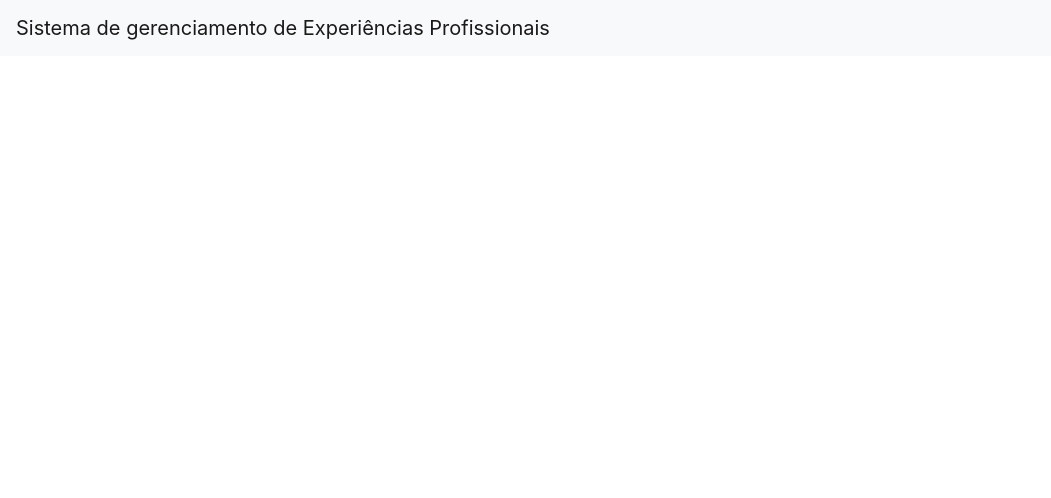
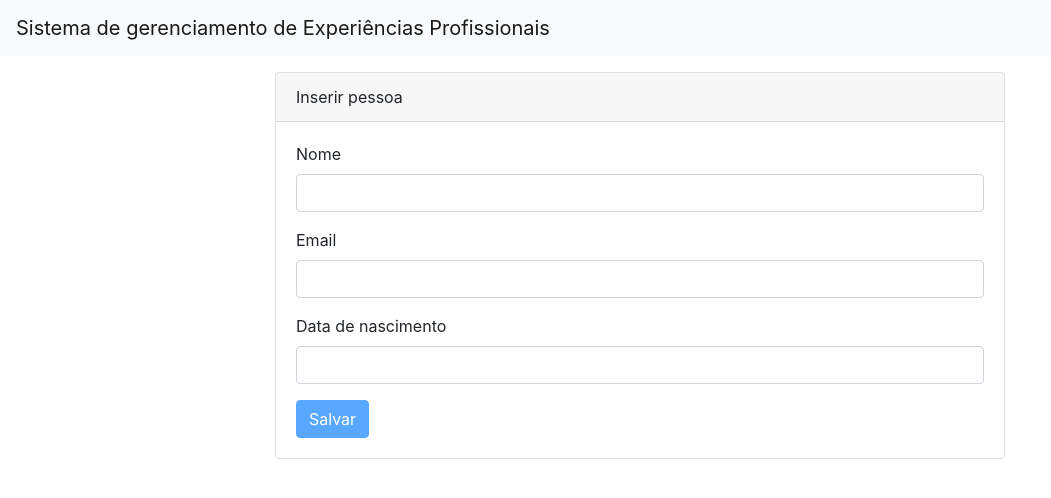
Before and after one commit to reinaldo-ribeiro/sgep-client, an Angular app: page /pessoa/inserir in a window 1280 px wide. Before the commit this address led to /. Shown: the top 498 px of the page, without its empty margins (0-1051 px from the left). Built offline with nearby package versions, Linux system fonts and the light colour scheme.

Commit message:
Criação e deleção de pessoas ok

```diff
--- a/src/app/app-routing.module.ts
+++ b/src/app/app-routing.module.ts
@@ -1,9 +1,11 @@
 import { NgModule } from '@angular/core';
 import { Routes, RouterModule } from '@angular/router';
 import { ListaPessoasComponent } from './paginas/lista-pessoas/lista-pessoas.component';
+import { CriarPessoaComponent } from './paginas/criar-pessoa/criar-pessoa.component';
 
 const routes: Routes = [
-  {path: '', component: ListaPessoasComponent}
+  {path: '', component: ListaPessoasComponent},
+  {path: 'pessoa/inserir', component: CriarPessoaComponent }
 ];
 
 @NgModule({
--- /dev/null
+++ b/src/app/compartilhado/formulario/formulario.component.html
@@ -0,0 +1,26 @@
+<form #f="ngForm" (ngSubmit)="onSubmit()">
+
+  <div class="form-group">
+    <label for="nome">Nome</label>
+    <input #nome="ngModel" class="form-control" [class.is-invalid]="!nome.valid && nome.touched" id="nome" name="nome"
+      [(ngModel)]="pessoa.nome" required>
+    <div *ngIf="!nome.valid && nome.touched" class="invalid-feedback">Informe um nome</div>
+  </div>
+
+  <div class="form-group">
+    <label for="email">Email</label>
+    <input type="text" #email="ngModel" class="form-control" [class.is-invalid]="!email.valid && email.touched"
+      id="email" name="email" [(ngModel)]="pessoa.email" required>
+    <div *ngIf="!nome.valid && nome.touched" class="invalid-feedback">Informe um email</div>
+  </div>
+
+  <div class="form-group">
+      <label for="data_nascimento">Data de nascimento</label>
+      <input type="text" #data_nascimento="ngModel" class="form-control" [class.is-invalid]="!data_nascimento.valid && data_nascimento.touched"
+        id="data_nascimento" name="data_nascimento" [(ngModel)]="pessoa.data_nascimento" required>
+      <div *ngIf="!data_nascimento.valid && data_nascimento.touched" class="invalid-feedback">Informe da sua data de nascimento</div>
+    </div>
+
+  <button class="btn btn-primary" type="submit" [disabled]="!f.valid">Salvar</button>
+
+</form>
--- /dev/null
+++ b/src/app/compartilhado/formulario/formulario.component.ts
@@ -0,0 +1,16 @@
+import { Component, Input, Output, EventEmitter } from '@angular/core';
+import { Pessoa } from '../../interfaces/pessoa';
+
+@Component({
+  selector: 'app-formulario',
+  templateUrl: './formulario.component.html',
+  styleUrls: ['./formulario.component.css']
+})
+export class FormularioComponent {
+  @Input() pessoa: Pessoa = <Pessoa>{};
+  @Output() outputPessoa: EventEmitter<Pessoa> = new EventEmitter();
+
+  onSubmit() {
+    this.outputPessoa.emit(this.pessoa);
+  }
+}
--- /dev/null
+++ b/src/app/paginas/criar-pessoa/criar-pessoa.component.html
@@ -0,0 +1,15 @@
+<div class="container mt-3">
+  <div class="row">
+    <div class="col-md-8 mx-auto">
+      <app-erro-msg></app-erro-msg>
+      <div class="card">
+        <div class="card-header">
+          Inserir pessoa
+        </div>
+        <div class="card-body">
+          <app-formulario (outputPessoa)="addPessoa($event)"></app-formulario>
+        </div>
+      </div>
+    </div>
+  </div>
+</div>
--- /dev/null
+++ b/src/app/paginas/criar-pessoa/criar-pessoa.component.ts
@@ -0,0 +1,24 @@
+import { Component, ViewChild } from '@angular/core';
+import { ErroMsgComponent } from '../../compartilhado/erro-msg/erro-msg.component';
+import { PessoaService } from 'src/app/services/pessoa.service';
+import { Router } from '@angular/router';
+import { Pessoa } from 'src/app/interfaces/pessoa';
+
+@Component({
+  selector: 'app-criar-pessoa',
+  templateUrl: './criar-pessoa.component.html',
+  styleUrls: ['./criar-pessoa.component.css']
+})
+export class CriarPessoaComponent {
+  @ViewChild(ErroMsgComponent) erroMsgComponent: ErroMsgComponent;
+
+  constructor(private pessoaService: PessoaService, private router: Router) { }
+
+  addPessoa(pessoa: Pessoa) {
+    this.pessoaService.addPessoa(pessoa)
+      .subscribe(
+        () => { this.router.navigateByUrl('/'); },
+        () => { this.erroMsgComponent.setError('Falha ao salvar pessoa'); });
+  }
+
+}
--- a/src/app/paginas/lista-pessoas/lista-pessoas.component.html
+++ b/src/app/paginas/lista-pessoas/lista-pessoas.component.html
@@ -2,15 +2,40 @@
   <div class="row">
     <div class="col-md-8 mx-auto">
       <app-erro-msg></app-erro-msg>
-      <div class="text-right">
-        <button type="button" class="btn btn-success" routerLink="/pessoa/inserir">Inserir Pessoa</button>
-      </div>
       <div class="text-center" *ngIf="!existemPessoas()">
         Nenhuma pessoa cadastrada!
       </div>
     </div>
   </div>
 
+  <table class="table">
+    <thead>
+      <tr>
+        <th scope="col">Nome</th>
+        <th scope="col">Idade</th>
+        <th scope="col">Ações</th>
+      </tr>
+    </thead>
+
+    <tbody>
+      <tr *ngFor="let pessoa of pessoas">
+        <td>{{pessoa.nome}}</td>
+        <td>{{getIdadePessoa(pessoa.data_nascimento)}}</td>
+        <td>
+          <button type="button" class="btn btn-primary btn-sm ml-1"
+            routerLink="/pessoa/editar/{{pessoa.id}}">Editar</button>
+          <button type="button" class="btn btn-danger btn-sm ml-1" (click)="deletePessoa(pessoa.id)">Excluir</button>
+        </td>
+      </tr>
+    </tbody>
+
+  </table>
+
+  <div class="text-right">
+    <button type="button" class="btn btn-success" routerLink="/pessoa/inserir">Inserir Pessoa</button>
+  </div>
+
+  <!--
   <div class="row mt-3" *ngFor="let pessoa of pessoas">
     <div class="col-md-8 mx-auto">
       <div class="card">
@@ -27,5 +52,5 @@
       </div>
     </div>
   </div>
-
+-->
 </div>
--- a/src/app/paginas/lista-pessoas/lista-pessoas.component.ts
+++ b/src/app/paginas/lista-pessoas/lista-pessoas.component.ts
@@ -13,7 +13,7 @@ export class ListaPessoasComponent implements OnInit {
   public pessoas: Pessoa[];
   @ViewChild(ErroMsgComponent) erroMsgComponent: ErroMsgComponent;
 
-  constructor(private pessoaService: PessoaService ) { }
+  constructor(private pessoaService: PessoaService) { }
 
   ngOnInit() {
     this.getListaPessoas();
@@ -34,6 +34,27 @@ export class ListaPessoasComponent implements OnInit {
       }, () => { this.erroMsgComponent.setError('Erro ao deletar pessoa!'); });
   }
 
+  getIdadePessoa(data_nascimento: string) {
+    let arrData = data_nascimento.split('/');
+
+    const current_date = new Date();
+    const current_day = current_date.getDay();
+    const current_month = current_date.getMonth();
+    const current_year = current_date.getFullYear();
+
+    const birth_day = +arrData[arrData.length - 1];
+    const birth_month = +arrData[arrData.length - 1];
+    const birth_year = +arrData[arrData.length - 1];
+
+    let years = current_year - birth_year;
+
+    if (current_month < birth_month || current_month === birth_month && current_day < birth_day) {
+      years--;
+    }
+
+    return years;
+  }
+
   existemPessoas(): boolean {
     return this.pessoas && this.pessoas.length > 0;
   }
```
Also changed, not shown: src/app/app.module.ts (+7 -1 lines), src/app/compartilhado/formulario/formulario.component.css (added), src/app/paginas/criar-pessoa/criar-pessoa.component.css (added), 2 other files (tests, documents, lock files or other folders). Lines whose indentation alone changed are shown as unchanged.
